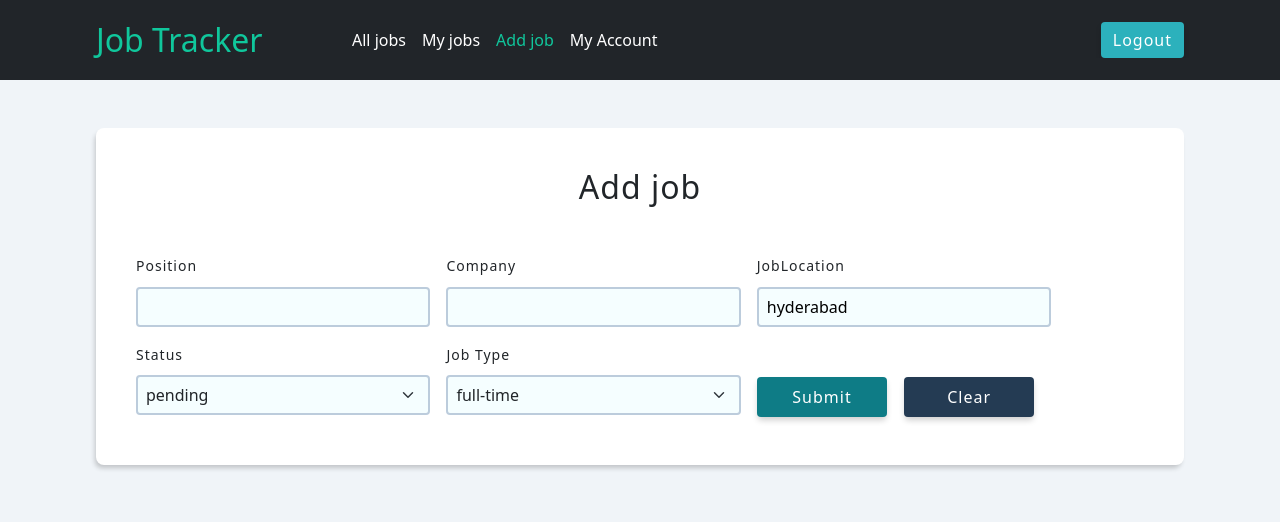
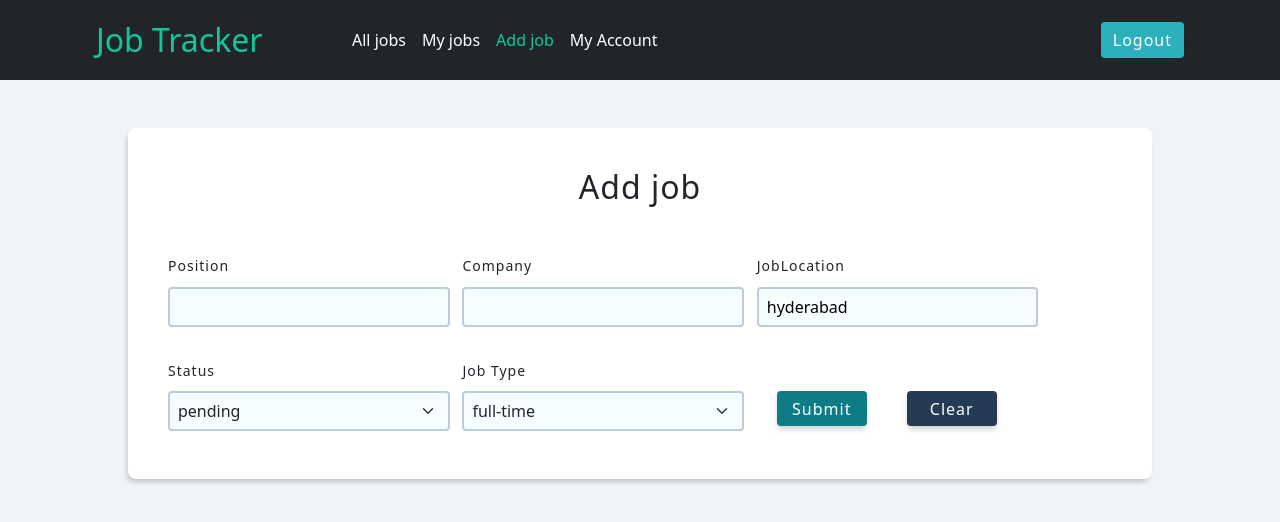
Before and after one commit to Varshith-p/job-tracker-mern, a React (Create React App) app in the folder client/: page /add-job in a window 1280 px wide. Shown: the top 522 px of the page. Built offline with nearby package versions, Linux system fonts and the light colour scheme; sample sign-in values are in the browser's storage.

Commit message:
search component updated

```diff
--- a/client/src/assets/index.css
+++ b/client/src/assets/index.css
@@ -5,12 +5,19 @@ body {
 }
 
 form {
-  width: 85vw;
   margin: 3rem auto;
   padding: 2rem 2.5rem;
   background-color: white;
   border-radius: 0.5rem;
   box-shadow: -2px 4px 5px -1px rgba(0, 0, 0, 0.2);
+}
+
+.big-form {
+  width: 360px;
+}
+
+.form {
+  width: 360px;
 }
 
 .form-label {
@@ -25,12 +32,6 @@ form {
   margin-bottom: 1rem;
 }
 
-.form-box {
-  display: inline-block;
-  width: 23vw;
-  margin-right: 1em;
-}
-
 .form-input,
 .form-select {
   height: 40px;
@@ -41,10 +42,8 @@ form {
   padding-left: 0.5rem;
 }
 
-.inline-row {
-  display: inline-block;
-  width: 23vw;
-  margin-right: 1em;
+.inline-row,
+.form-box {
   margin-top: 1em;
   margin-bottom: 1em;
 }
@@ -62,10 +61,9 @@ form {
 
 .submit-btn,
 .clear-btn {
-  margin-top: 0em !important;
-  width: 8.15rem !important;
-  height: 2.5em !important;
-  margin-right: 1.05em;
+  width: auto !important;
+  margin-left: 32px;
+  margin-right: 32px;
 }
 
 .clear-btn {
@@ -78,11 +76,11 @@ form {
 }
 
 .clear-filters-btn {
-  width: 23vw;
+  display: block;
+  margin-top: 2em;
+  margin-left: auto;
   background-color: #f8d7da;
   color: #842029;
-  position: relative;
-  bottom: 0.3em;
 }
 
 .clear-filters-btn:hover {
@@ -137,10 +135,16 @@ h3 {
 }
 
 .img-main {
-  box-sizing: border-box;
-  max-width: 100%;
+  width: 360px;
   float: right;
-  object-fit: cover;
+  margin-right: 70px;
+}
+
+.img-welcome {
+  position: absolute;
+  top: 170px;
+  right: 120px;
+  width: 480px;
 }
 
 .error {
@@ -161,11 +165,13 @@ h3 {
   margin-top: 0.5rem;
 }
 
-@media screen and (max-width: 1100px) {
-  .img-main {
+@media screen and (max-width: 992px) {
+  .img-main,
+  .img-welcome {
     display: none;
   }
   .text {
+    top: 7em;
     left: 2rem;
   }
 }
@@ -410,9 +416,39 @@ h2.jobs-container {
   .logout-btn {
     margin-left: auto;
   }
+  .form {
+    width: 36vw;
+  }
+  .big-form {
+    width: 80vw;
+  }
+  .inline-row,
+  .form-box {
+    margin-right: 0.8em;
+    display: inline-block;
+    width: 22vw;
+  }
+  .clear-filters-btn {
+    display: inline;
+    width: 22vw;
+    margin: 0;
+    position: relative;
+    bottom: 0.3em;
+  }
+  .submit-btn,
+  .clear-btn {
+    width: 90px !important;
+    margin: 0px 20px;
+    position: relative;
+    bottom: 0.3em;
+  }
 }
 
 .nav-link:hover {
   font-weight: 500 !important;
   border-radius: 0.25em;
 }
+
+.logout-btn button:hover {
+  background-color: #10c79c !important;
+}
--- a/client/src/components/SearchContainer.js
+++ b/client/src/components/SearchContainer.js
@@ -28,7 +28,7 @@ const SearchContainer = ({ allJobs }) => {
   };
 
   return (
-    <form>
+    <form className="big-form">
       <h4>Search form</h4>
       <FormRow
         type="text"
--- a/client/src/index.css
+++ b/client/src/index.css
@@ -2,15 +2,6 @@ body {
   background-color: #f0f4f8;
   font-weight: 400;
   line-height: 1.75;
-}
-
-form {
-  width: 80vw;
-  margin: 3rem auto;
-  padding: 2rem 2.5rem;
-  background-color: white;
-  border-radius: 0.5rem;
-  box-shadow: -2px 4px 5px -1px rgba(0, 0, 0, 0.2);
 }
 
 .form-label {
@@ -33,34 +24,9 @@ form {
   border-radius: 0.25rem;
 }
 
-.banner {
-  background-color: rgb(33, 37, 41);
-  display: flex;
-  align-items: center;
-  justify-content: space-around;
-}
-
-.logout-btn:hover {
-  background-color: #10c79c !important;
-  color: #2cb1bc;
-}
-
 .logo {
   margin: 1rem;
   width: 15rem;
-}
-
-ul {
-  display: inline;
-}
-
-.li {
-  display: inline;
-  margin-left: 1rem;
-  margin-right: 1rem;
-  text-decoration: none;
-  font-weight: 400;
-  font-size: 1rem;
 }
 
 /* .main-content {
--- a/client/src/pages/Landing.js
+++ b/client/src/pages/Landing.js
@@ -19,9 +19,9 @@ const Landing = () => {
       <div className="text">
         <h2>Job tracker</h2>
         <p>
-          Welcome to the one stop for all your <br />
-          job needs. Keep track of all your
-          <br /> jobs from one place. <br />
+          Welcome to the one stop for all <br />
+          your job needs. Keep track of <br />
+          all your jobs from one place. <br />
           <Link to="/register" className="btn" style={{ marginTop: "1em" }}>
             Login/Register
           </Link>
--- a/client/src/pages/Register.js
+++ b/client/src/pages/Register.js
@@ -1,6 +1,8 @@
 import React, { useEffect, useState } from "react";
 import { useAppContext } from "../context/context";
 import { useNavigate } from "react-router-dom";
+import Navbar from "react-bootstrap/Navbar";
+import Container from "react-bootstrap/Container";
 import FormRow from "../components/FormRow";
 import Alert from "../components/Alert";
 
@@ -58,7 +60,12 @@ const Register = () => {
 
   return (
     <React.Fragment>
-      <form style={{ width: "60vw", maxWidth: "450px" }}>
+      <Navbar collapseOnSelect bg="dark" variant="dark" expand="lg">
+        <Container>
+          <Navbar.Brand href="#">Job tracker</Navbar.Brand>
+        </Container>
+      </Navbar>
+      <form className="form">
         <h3>{values.isMember ? "Login" : "Register"}</h3>
         {showAlert && <Alert />}
         {!values.isMember && (
--- a/client/src/pages/home/AddJob.js
+++ b/client/src/pages/home/AddJob.js
@@ -41,7 +41,7 @@ const AddJob = () => {
   };
 
   return (
-    <form onSubmit={handleSubmit}>
+    <form className="big-form" onSubmit={handleSubmit}>
       <h3 style={{ marginBottom: "1em" }}>
         {isEditing ? "Edit job" : "Add job"}
       </h3>
--- a/client/src/pages/home/Profile.js
+++ b/client/src/pages/home/Profile.js
@@ -22,10 +22,7 @@ const Profile = () => {
 
   return (
     <section>
-      <form
-        onSubmit={handleSubmit}
-        style={{ width: "60vw", maxWidth: "450px" }}
-      >
+      <form onSubmit={handleSubmit} className="form">
         <h3>
           <CgProfile /> My Account
         </h3>
--- a/client/src/pages/home/Welcome.js
+++ b/client/src/pages/home/Welcome.js
@@ -17,7 +17,7 @@ const Welcome = () => {
           </Link>
         </p>
       </div>
-      <img src={logo} alt="welcome" className="img-main" />
+      <img src={logo} alt="welcome" className="img-welcome" />
     </React.Fragment>
   );
 };
```
Also changed, not shown: client/src/assets/images/main.svg, client/src/assets/images/purple-main.svg (deleted).
